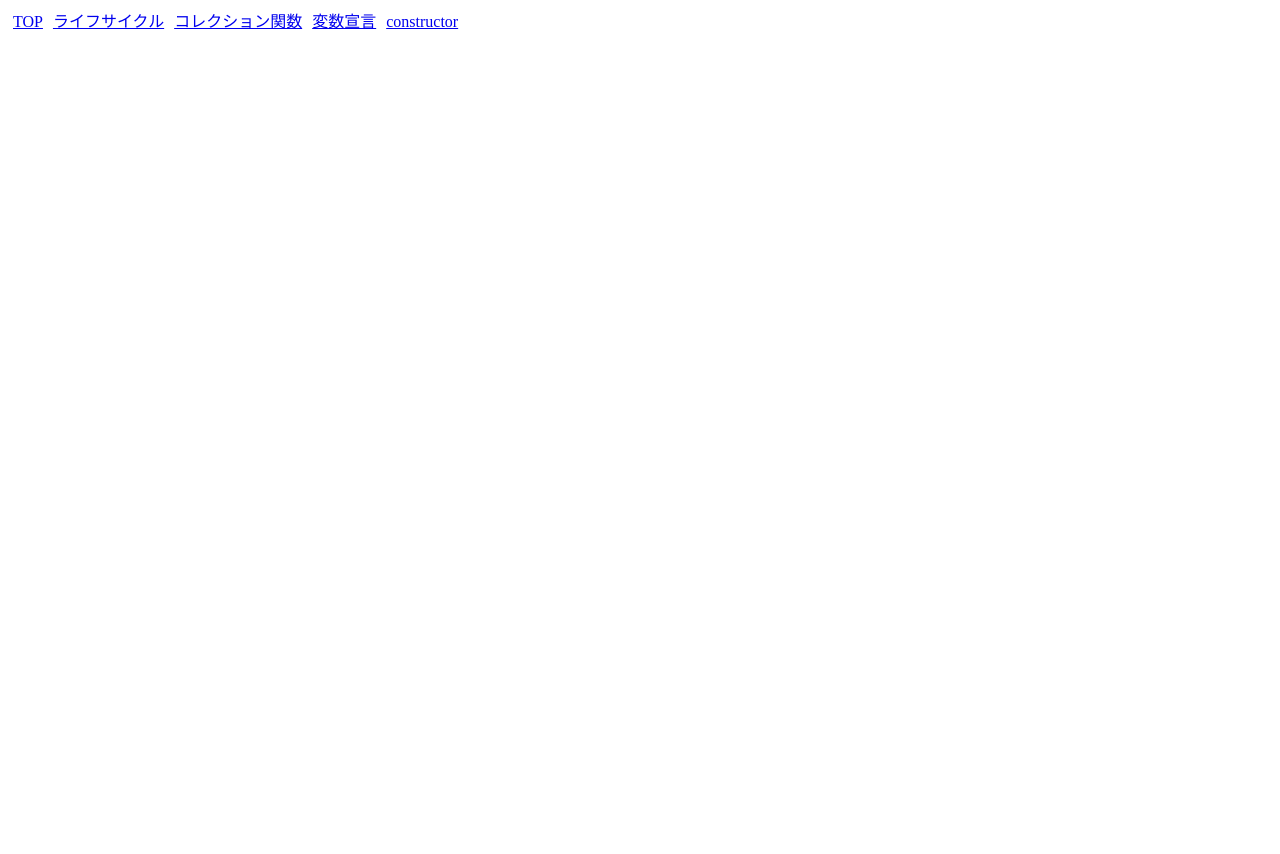
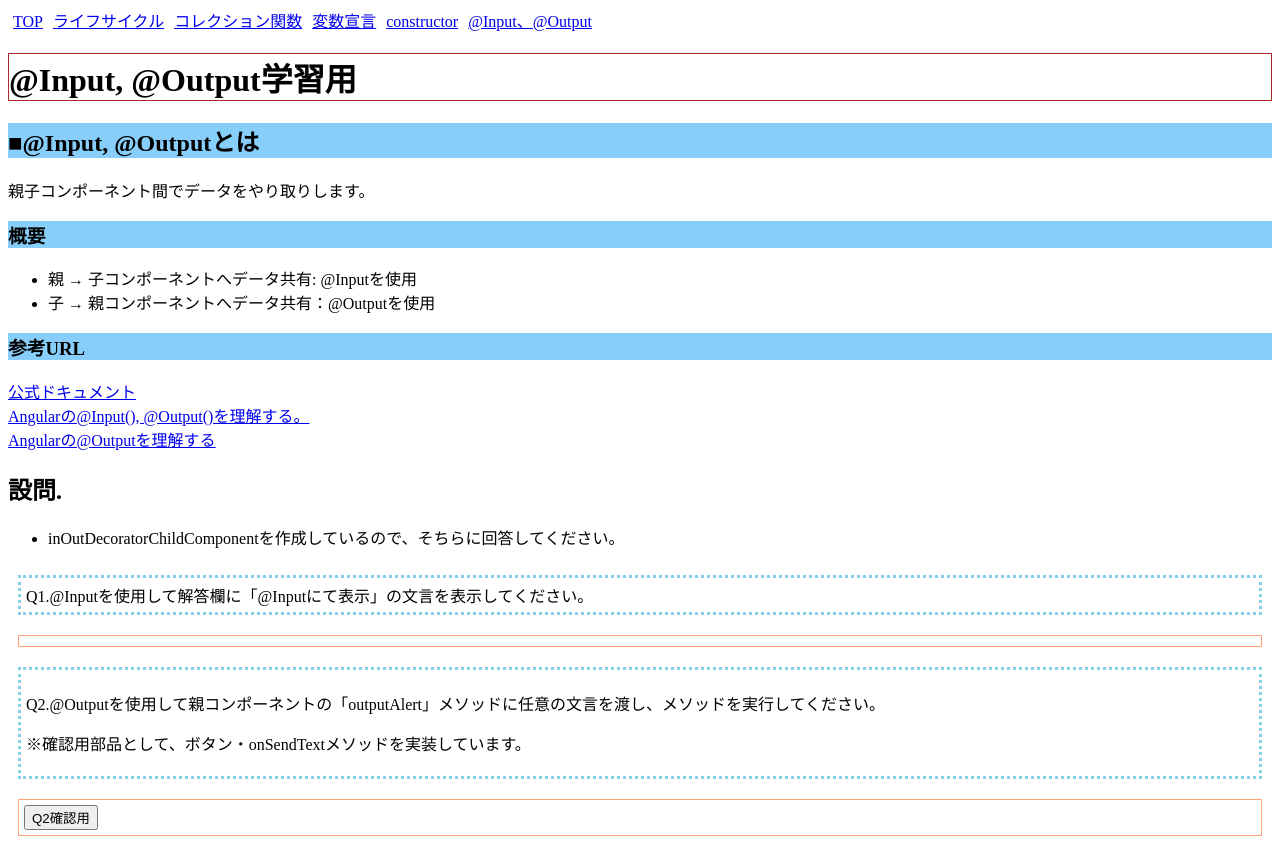
Before and after one commit to be-org-kamito/angular-larning, an Angular app: page /inOutDecorator in a window 1280 px wide. Before the commit this address led to /. Before the commit the page ends 800 px from the top, so only its background shows below. Built offline with nearby package versions, Linux system fonts and the light colour scheme.

Commit message:
Input、Outputページ作成

```diff
--- a/src/app/app.component.html
+++ b/src/app/app.component.html
@@ -3,6 +3,7 @@
   <a routerLink="/lifecycle">ライフサイクル</a>
   <a routerLink="/collections">コレクション関数</a>
   <a routerLink="/declaration">変数宣言</a>
-  <a routerLink="/constructor">constructor</a>
+  <a routerLink="/constructorPage">constructor</a>
+  <a routerLink="/inOutDecorator">@Input、@Output</a>
 </nav>
 <router-outlet></router-outlet>
--- a/src/app/app.module.ts
+++ b/src/app/app.module.ts
@@ -9,6 +9,9 @@ import { CollectionsComponent } from './learning/collections/collections.compone
 import { LifecycleComponent } from './learning/lifecycle/lifecycle.component';
 import { DeclarationComponent } from './learning/declaration/declaration.component';
 import { ConstructorPageComponent } from './learning/constructorPage/constructorPage.component';
+import { InOutDecoratorComponent } from './learning/inOutDecorator/inOutDecorator.component';
+import { InOutDecoratorChildComponent } from './learning/inOutDecorator/inOutDecoratorChild.component';
+
 const routes: Routes = [
   // 更新
   { path: '', component: TopComponent },
@@ -16,6 +19,7 @@ const routes: Routes = [
   { path: 'lifecycle', component: LifecycleComponent },
   { path: 'declaration', component: DeclarationComponent },
   { path: 'constructorPage', component: ConstructorPageComponent },
+  { path: 'inOutDecorator', component: InOutDecoratorComponent },
 ];
 
 @NgModule({
@@ -27,6 +31,8 @@ const routes: Routes = [
     CollectionsComponent,
     DeclarationComponent,
     ConstructorPageComponent,
+    InOutDecoratorComponent,
+    InOutDecoratorChildComponent,
   ],
   bootstrap: [AppComponent],
   exports: [RouterModule],
--- a/src/app/learning/collections/collections.component.html
+++ b/src/app/learning/collections/collections.component.html
@@ -6,7 +6,6 @@
     <p>
       WebAPIなどで取得したデータをクライアントサイドで処理するときに使います。
     </p>
-    <h3>どういう場面で使用するか？</h3>
     <h3>概要</h3>
     <ul>
       <li>配列すべての要素に対して同じメソッドを実行する。</li>
@@ -14,7 +13,7 @@
       <li>特定のプロパティを合計する。</li>
     </ul>
     <h3>参考URL</h3>
-    <a href="https://zenn.dev/web_tips/articles/503da56f2ef8ab" target="blank"
+    <a href="https://zenn.dev/web_tips/articles/503da56f2ef8ab" target="_blank"
       >【JavaScript】お前はまだコレクション関数を知らない</a
     >
   </div>
--- a/src/app/learning/constructorPage/constructorPage.component.html
+++ b/src/app/learning/constructorPage/constructorPage.component.html
@@ -16,7 +16,10 @@
       </li>
     </ul>
     <h3>参考URL</h3>
-    <a href="https://qiita.com/saba_can00/items/4e670235cf63763e63bd">
+    <a
+      href="https://qiita.com/saba_can00/items/4e670235cf63763e63bd"
+      target="_blank"
+    >
       TypeScriptでのコンストラクタ(constructor)の表現まとめ
     </a>
   </div>
--- a/src/app/learning/declaration/declaration.component.html
+++ b/src/app/learning/declaration/declaration.component.html
@@ -3,7 +3,7 @@
   <div class="explanation-block">
     <h2>■変数宣言とは</h2>
     <p>変数宣言する際に記述するキーワードのことです。</p>
-    <h3>どういう場面で使用するか？</h3>
+    <h3>概要</h3>
     <p>変数を宣言する際に、どのスコープで使用するか使い分け可能です。</p>
     <table class="basic-table">
       <thead>
@@ -58,7 +58,7 @@
     <div>
       <a
         href="https://qiita.com/cheez921/items/7b57835cb76e70dd0fc4"
-        target="blank"
+        target="_blank"
         >const、let、varの使い分け
       </a>
     </div>
--- /dev/null
+++ b/src/app/learning/inOutDecorator/inOutDecorator.component.html
@@ -0,0 +1,40 @@
+<div>
+  <h1 class="question-header">@Input, @Output学習用</h1>
+  <div class="explanation-block">
+    <h2>■@Input, @Outputとは</h2>
+    <p>親子コンポーネント間でデータをやり取りします。</p>
+    <h3>概要</h3>
+    <ul>
+      <li>親 → 子コンポーネントへデータ共有: @Inputを使用</li>
+      <li>子 → 親コンポーネントへデータ共有：@Outputを使用</li>
+    </ul>
+    <h3>参考URL</h3>
+    <div>
+      <a href="https://angular.jp/guide/inputs-outputs" target="_blank"
+        >公式ドキュメント</a
+      >
+    </div>
+    <div>
+      <a
+        href="https://qiita.com/masaks/items/677195b78379e0877e24"
+        target="_blank"
+      >
+        Angularの@Input(), @Output()を理解する。</a
+      >
+    </div>
+    <div>
+      <a href="https://mae.chab.in/archives/59992" target="_blank"
+        >Angularの@Outputを理解する</a
+      >
+    </div>
+  </div>
+  <h2>設問.</h2>
+  <div>
+    <ul>
+      <li>
+        inOutDecoratorChildComponentを作成しているので、そちらに回答してください。
+      </li>
+    </ul>
+  </div>
+  <inOutDecoratorChild (outAlart)="outputAlert($event)"></inOutDecoratorChild>
+</div>
--- /dev/null
+++ b/src/app/learning/inOutDecorator/inOutDecorator.component.ts
@@ -0,0 +1,15 @@
+import { Component } from '@angular/core';
+
+@Component({
+  selector: 'inOutDecorator',
+  templateUrl: './inOutDecorator.component.html',
+  styles: [],
+})
+export class InOutDecoratorComponent {
+  /**
+   * outputにて送信された文言をalertで表示する。
+   */
+  public outputAlert($event) {
+    alert($event);
+  }
+}
--- /dev/null
+++ b/src/app/learning/inOutDecorator/inOutDecoratorChild.component.html
@@ -0,0 +1,15 @@
+<div class="question-grid">
+  <div class="question-headline">
+    Q1.@Inputを使用して解答欄に「@Inputにて表示」の文言を表示してください。
+  </div>
+  <div class="answer-block"></div>
+  <div class="question-headline">
+    <p>
+      Q2.@Outputを使用して親コンポーネントの「outputAlert」メソッドに任意の文言を渡し、メソッドを実行してください。
+    </p>
+    <p>※確認用部品として、ボタン・onSendTextメソッドを実装しています。</p>
+  </div>
+  <div class="answer-block">
+    <button type="button" (click)="onSendText()">Q2確認用</button>
+  </div>
+</div>
--- /dev/null
+++ b/src/app/learning/inOutDecorator/inOutDecoratorChild.component.ts
@@ -0,0 +1,13 @@
+import { Component, EventEmitter, Input, Output } from '@angular/core';
+
+@Component({
+  selector: 'inOutDecoratorChild',
+  templateUrl: './inOutDecoratorChild.component.html',
+  styles: [],
+})
+export class InOutDecoratorChildComponent {
+  /**
+   * Q2回答用ボタンクリックメソッド
+   */
+  public onSendText(): void {}
+}
--- a/src/app/learning/lifecycle/lifecycle.component.html
+++ b/src/app/learning/lifecycle/lifecycle.component.html
@@ -9,15 +9,27 @@
       スクリプト上に記述することで、ライフサイクルに応じたタイミングで処理を実行することができます。
     </p>
     <p>このことをライフサイクルフックと呼びます。</p>
-    <h3>どういう場面で使用するか？</h3>
+    <h3>概要</h3>
     <div>よく使われているライフサイクル</div>
     <ul>
       <li>ngOnInit：コンポーネントが初期化されたタイミング</li>
       <li>ngAfterViewInit：コンポーネント初期化後</li>
       <li>ngOnDestroy：コンポーネントが破棄されるタイミング</li>
     </ul>
-    <h3>概要</h3>
     <h3>参考URL</h3>
+    <div>
+      <a href="https://angular.jp/guide/lifecycle-hooks" target="_blank"
+        >公式ドキュメント</a
+      >
+    </div>
+    <div>
+      <a
+        href="https://qiita.com/ksh-fthr/items/ccd9861f919c4aa30ae8"
+        target="_blank"
+        >[Angular] ライフサイクルメソッドをみる(ngOnChanges と ngOnInit と
+        ngOnDestroy)</a
+      >
+    </div>
   </div>
   <div class="question-grid">
     <div class="question-headline">
```
